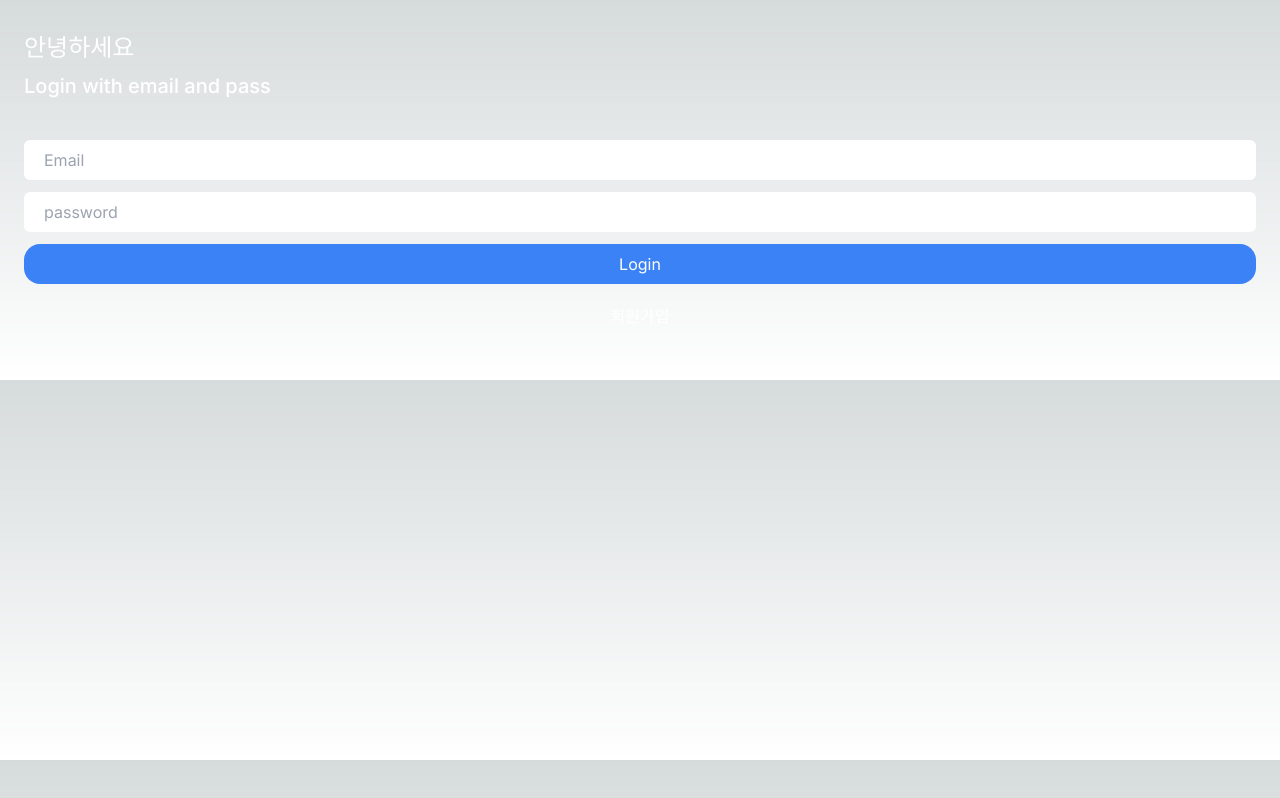
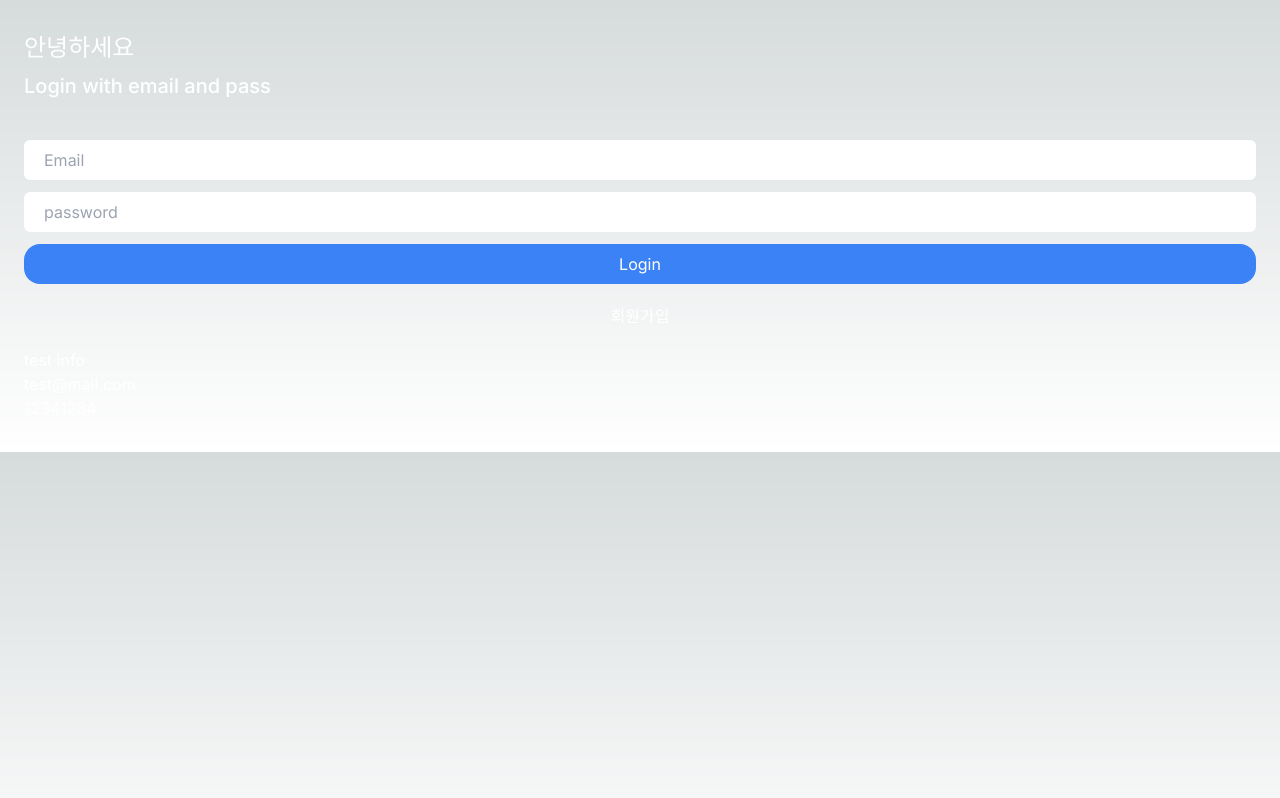
Before and after one commit to siri906/next-challenge-tweet, a Next.js app: page /login in a window 1280 px wide. Built offline with nearby package versions, Linux system fonts and the light colour scheme.

Commit message:
test info

```diff
--- a/app/(auth)/login/page.tsx
+++ b/app/(auth)/login/page.tsx
@@ -24,6 +24,11 @@ export default function Login() {
         <div className="flex items-center justify-center my-5">
           <Link href={"/create-account"}>회원가입</Link>
         </div>
+        <div>
+          <p>test info</p>
+          <p>test@mail.com</p>
+          <p>12341234</p>
+        </div>
       </div>
     </div>
   );
```
